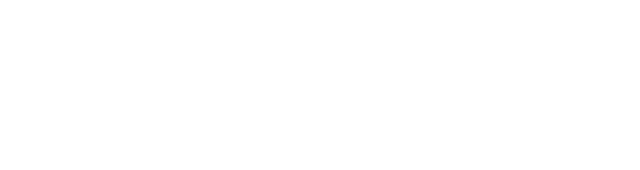
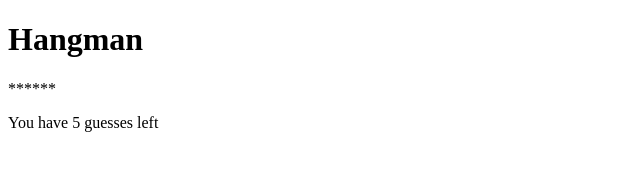
Before and after one commit to odelavia/vanillaJS-hangman-app, a website: page index.html in a window 1280 px wide. Shown: the whole page, without its empty margins (0-640 px from the left). Drawn offline with Linux system fonts and the light colour scheme.

Commit message:
set up hangman so it works in browser via DOM manipulation

```diff
--- /dev/null
+++ b/app.js
@@ -0,0 +1,15 @@
+'use strict'
+
+const puzzleEl = document.querySelector('#puzzle')
+const remainingGuessesEl = document.querySelector('#remaining-guesses')
+const game1 = new Hangman('tomato', 5)
+
+puzzleEl.textContent = game1.getPuzzle()
+remainingGuessesEl.textContent = `You have ${game1.remainingGuesses} guesses left`
+
+window.addEventListener('keypress', function (e) {
+    const guess = String.fromCharCode(e.charCode)
+    game1.makeGuess(guess)
+    puzzleEl.textContent = game1.getPuzzle()
+    remainingGuessesEl.textContent = `You have ${game1.remainingGuesses} guesses left`
+})
--- a/hangman.js
+++ b/hangman.js
@@ -28,17 +28,4 @@ Hangman.prototype.makeGuess = function (guess) {
     if (isUnique && isBadGuess) {
         this.remainingGuesses --
     }
-
-
 }
-
-const game1 = new Hangman('tomato', 5)
-console.log(game1.getPuzzle())
-console.log(game1.remainingGuesses)
-
-window.addEventListener('keypress', function (e) {
-    const guess = String.fromCharCode(e.charCode)
-    game1.makeGuess(guess)
-    console.log(game1.getPuzzle())
-    console.log(game1.remainingGuesses)
-})
--- a/index.html
+++ b/index.html
@@ -2,6 +2,15 @@
 <html>
     <head></head>
     <body>
+            <h1>Hangman</h1>
+            <p id='puzzle'></p>
+            <p id='remaining-guesses'></p>
+            <!-- <div id="puzzle"></div>
+            <form id="new-guess">
+                <input type="text" placeholder="Guess a letter" name="text">
+                <button>Submit guess</button>
+            </form> -->
         <script src="./hangman.js"></script>
+        <script src="./app.js"></script>
     </body>
 </html>
```
